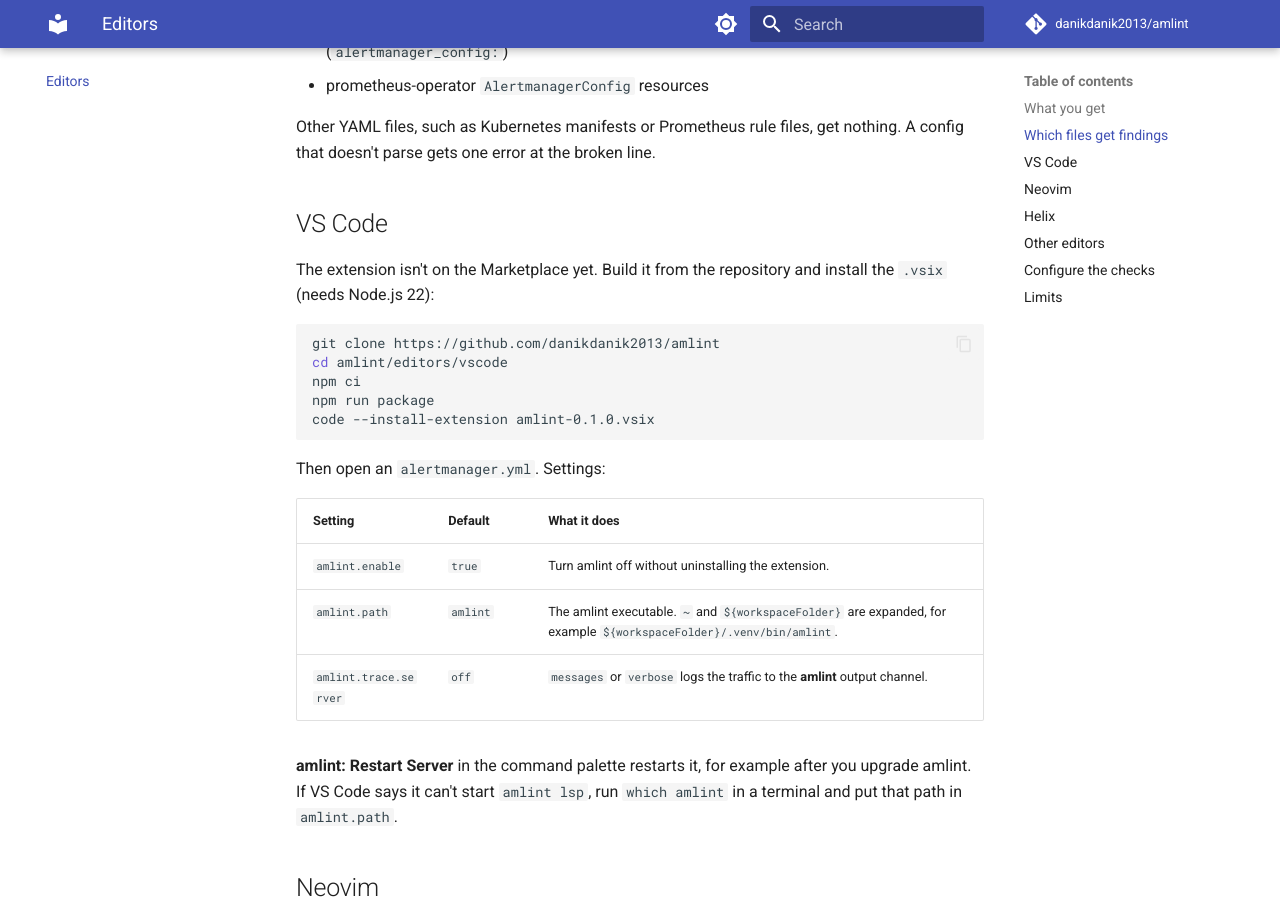
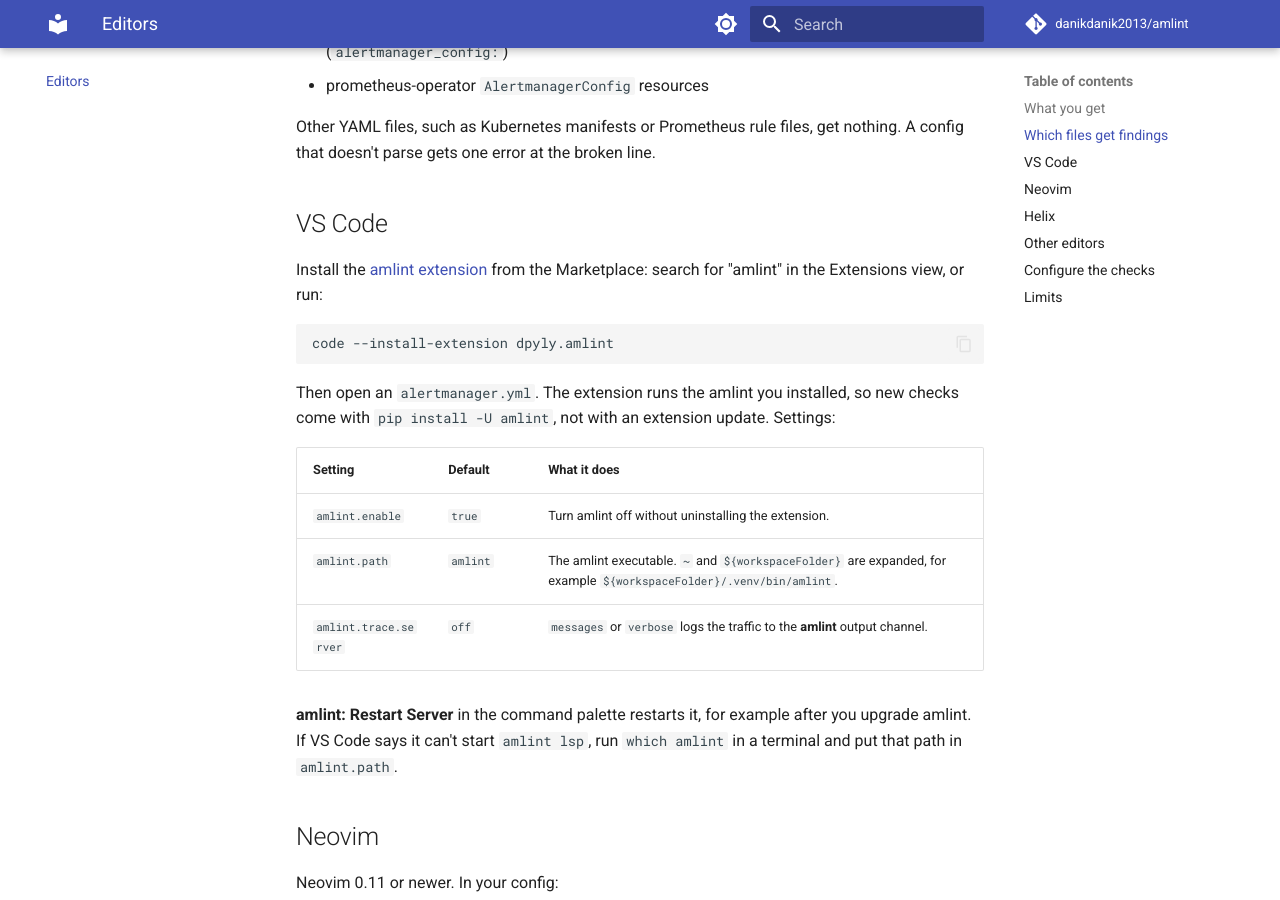
Before and after one commit to danikdanik2013/amlint, an MkDocs documentation site: the page built from docs/editors.md, in a window 1280 px wide and 900 px high, scrolled down 1321 px. Built offline with MkDocs 1.6.1 and Material for MkDocs 9.7.7, drawn with Linux system fonts in a browser that asks for light colours; comment, search, counter and statistics services are not loaded.

Commit message:
docs: install the VS Code extension from the Marketplace
The extension is on the Marketplace as dpyly.amlint. The Editors page,
README, install docs, llms.txt and AGENTS.md point there instead of
building the .vsix, and say that new checks come with pip install -U
amlint, not with an extension update. PUBLISHING.md drops the access
token example for CI: the Marketplace needs a global token, and Azure
DevOps retires those on December 1, 2026. It lists Entra ID workload
identity federation and Open VSX instead.

Co-Authored-By: Claude Opus 5.5 <noreply@anthropic.com>

````diff
--- a/docs/editors.md
+++ b/docs/editors.md
@@ -62,18 +62,15 @@ config that doesn't parse gets one error at the broken line.
 
 ## VS Code
 
-The extension isn't on the Marketplace yet. Build it from the repository and install the
-`.vsix` (needs Node.js 22):
+Install the [amlint extension](https://marketplace.visualstudio.com/items?itemName=dpyly.amlint) from the Marketplace: search for "amlint" in the
+Extensions view, or run:
 
 ```bash
-git clone https://github.com/danikdanik2013/amlint
-cd amlint/editors/vscode
-npm ci
-npm run package
-code --install-extension amlint-0.1.0.vsix
+code --install-extension dpyly.amlint
 ```
 
-Then open an `alertmanager.yml`. Settings:
+Then open an `alertmanager.yml`. The extension runs the amlint you installed, so new
+checks come with `pip install -U amlint`, not with an extension update. Settings:
 
 | Setting | Default | What it does |
 |---|---|---|
--- a/docs/llms.txt
+++ b/docs/llms.txt
@@ -29,7 +29,7 @@ amlint list                                           # all check codes
 amlint lsp                                            # language server; editors start it
 ```
 
-Output formats: text (default), `--format json`, `--format sarif` (GitHub Code Scanning), `--format github` (workflow annotations); `amlint diff --format markdown` for PR comments (with a Mermaid diagram of changed routes); `amlint tree --format mermaid` for a diagram of the whole tree. GitHub Action: `uses: danikdanik2013/amlint@v0.6.0`. Docker: `ghcr.io/danikdanik2013/amlint`. pre-commit hook id: `amlint`. A browser playground runs it client-side with no install: https://danikdanik2013.github.io/amlint/playground/. Claude Code plugin: `/plugin marketplace add danikdanik2013/amlint`, then `/plugin install amlint@amlint`.
+Output formats: text (default), `--format json`, `--format sarif` (GitHub Code Scanning), `--format github` (workflow annotations); `amlint diff --format markdown` for PR comments (with a Mermaid diagram of changed routes); `amlint tree --format mermaid` for a diagram of the whole tree. GitHub Action: `uses: danikdanik2013/amlint@v0.6.0`. Docker: `ghcr.io/danikdanik2013/amlint`. pre-commit hook id: `amlint`. A browser playground runs it client-side with no install: https://danikdanik2013.github.io/amlint/playground/. Claude Code plugin: `/plugin marketplace add danikdanik2013/amlint`, then `/plugin install amlint@amlint`. VS Code extension: `dpyly.amlint` on the Marketplace (it runs `amlint lsp`, the language server; Neovim and Helix use the same command).
 
 ## Docs
 
````
Also changed, not shown: AGENTS.md (+3 -2 lines), CHANGELOG.md (+6 -0 lines), README.md (+4 -0 lines), docs/install.md (+4 -2 lines), editors/vscode/PUBLISHING.md (+22 -15 lines).
